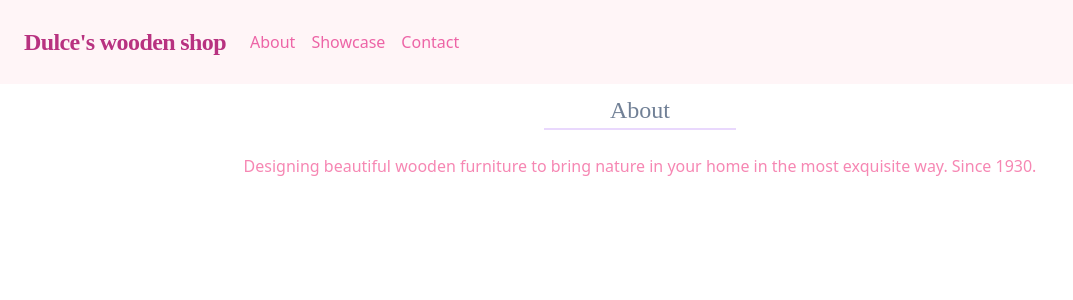
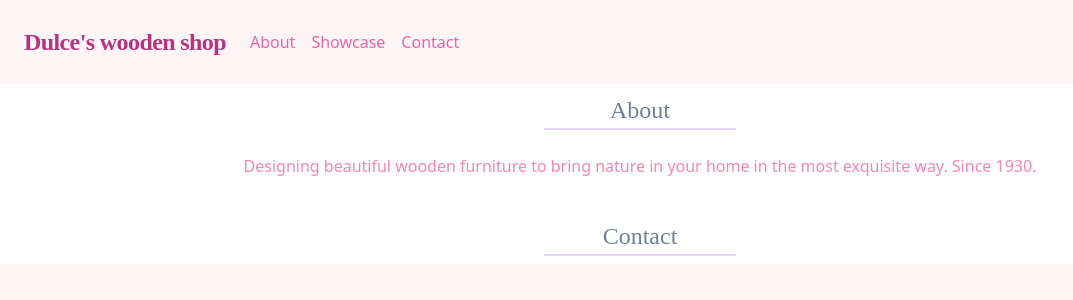
Before and after one commit to misselliev/dulce-woods, a React (Create React App) app: page / in a window 1280 px wide. Shown: the top 300 px of the page, without its empty margins (0-1073 px from the left). Built offline with nearby package versions, Linux system fonts and the light colour scheme.

Commit message:
Displaying components

```diff
--- a/src/App.js
+++ b/src/App.js
@@ -3,12 +3,14 @@
 import './styles/index.css';
 import Nav from './components/Nav';
 import About from './components/About';
+import Footer from './components/Footer';
 
 function App() {
   return (
     <div className="App">
       <Nav />
       <About />
+      <Footer />
     </div>
   );
 }
```
